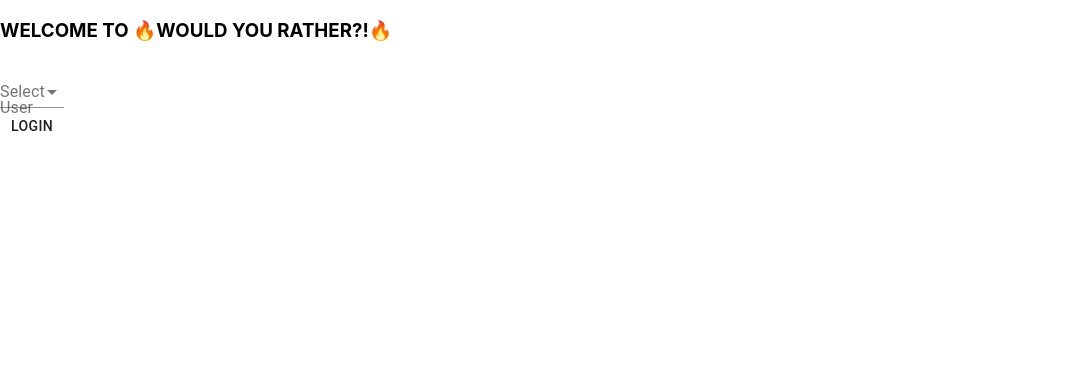
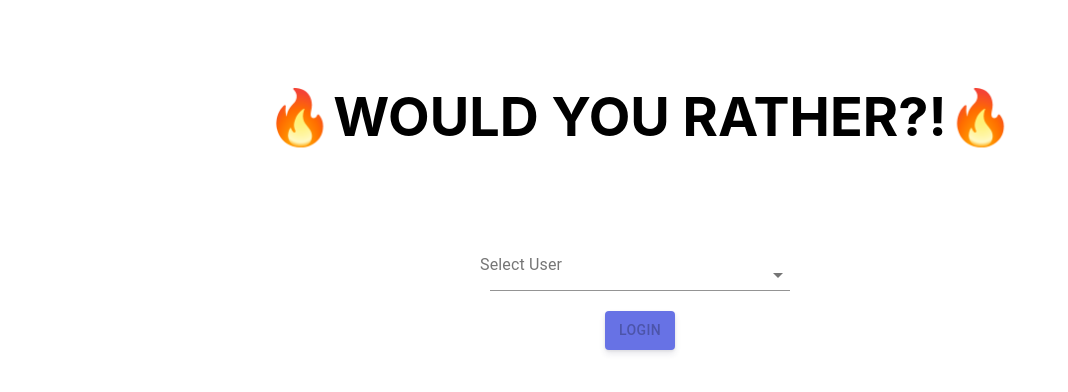
Before and after one commit to conuko/would-you-rather, a React (Create React App) app: page / in a window 1280 px wide. Shown: the top 392 px of the page, without its empty margins (0-1068 px from the left). Built offline with nearby package versions, Linux system fonts and the light colour scheme.

Commit message:
style: Login component with material-ui and styled-components

```diff
--- a/package.json
+++ b/package.json
@@ -13,6 +13,7 @@
     "react-scripts": "4.0.2",
     "redux": "^4.0.5",
     "redux-thunk": "^2.3.0",
+    "styled-components": "^5.2.1",
     "web-vitals": "^1.1.0"
   },
   "scripts": {
--- a/src/components/Login.js
+++ b/src/components/Login.js
@@ -1,7 +1,9 @@
 import React, { Component } from 'react';
 import { connect } from 'react-redux';
 import { setAuthedUser } from '../actions/authedUser';
+import styled from 'styled-components';
 
+import { StylesProvider } from '@material-ui/core/styles';
 import InputLabel from '@material-ui/core/InputLabel';
 import MenuItem from '@material-ui/core/MenuItem';
 import FormControl from '@material-ui/core/FormControl';
@@ -14,6 +16,39 @@ https://knowledge.udacity.com/questions/234946
 https://knowledge.udacity.com/questions/508001
 https://knowledge.udacity.com/questions/510658
 */
+
+const FormWrapper = styled.div`
+    position: relative;
+`;
+
+const StyledButton = styled(Button)`
+    margin: 20px auto;
+    background-color: #6772e5;
+    color: #fff;
+    box-shadow: 0 4px 6px rgba(50, 50, 93, 0.11), 0 1px 3px rgba(0, 0, 0, 0.08);
+    padding: 7px 14px;
+    &:hover {
+    background-color: #5469d4;
+    }
+`;
+
+const StyledFormControl = styled(FormControl)`
+  width: 300px;
+  margin: 0 auto;
+  padding: 10px;
+  border-radius: 5px;
+  display: flex;
+  flex-direction: column;
+  justify-content: center;
+`;
+
+const H3 = styled.h3`
+    font-size: 54px;
+    font-weight: bold;
+    text-align: center;
+    padding-top: 30px;
+    padding-bottom: 30px;
+`;
 
 class Login extends Component {
     state = {
@@ -53,9 +88,10 @@ class Login extends Component {
         const { selectUsers } = this.props;
         console.log(this.props);
         return (
-            <div>
-                <h3 className='center'>WELCOME TO 🔥WOULD YOU RATHER?!🔥 </h3>
-                <FormControl onSubmit={this.handleOnSubmit} className="form-control">
+            <FormWrapper>
+                <H3>🔥WOULD YOU RATHER?!🔥 </H3>
+                <StylesProvider injectFirst>
+                    <StyledFormControl onSubmit={this.handleOnSubmit} className="form-control">
                         <InputLabel id="demo-controlled-open-select-label">Select User</InputLabel>
                         <Select
                             labelId="demo-controlled-open-select-label"
@@ -78,14 +114,16 @@ class Login extends Component {
                                 >{user.name}</MenuItem>
                             ))}
                         </Select>
-                    <Button
+                        <StyledButton
                             type="submit"
-                        onClick={(event) => this.handleOnSubmit(event)}
+                            onClick={loggedInUser !== "" && ((event) => this.handleOnSubmit(event))}
+                            disabled={loggedInUser === "" ? true : false}
                             >
                             Login
-                    </Button>
-                </FormControl>
-            </div>
+                        </StyledButton>
+                    </StyledFormControl>
+                </StylesProvider>
+            </FormWrapper>
         );
     };
 }
```
Also changed, not shown: 1 other file (tests, documents, lock files or other folders). Lines whose indentation alone changed are shown as unchanged.
